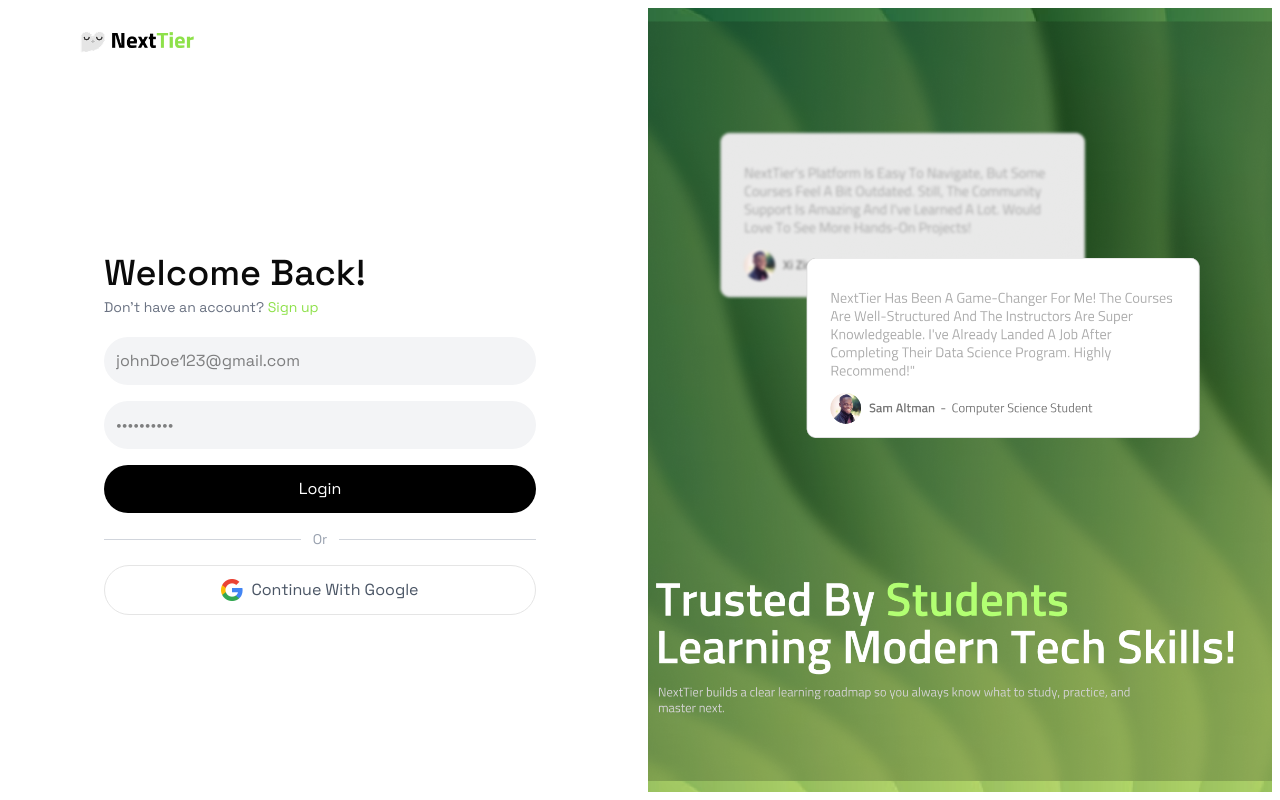
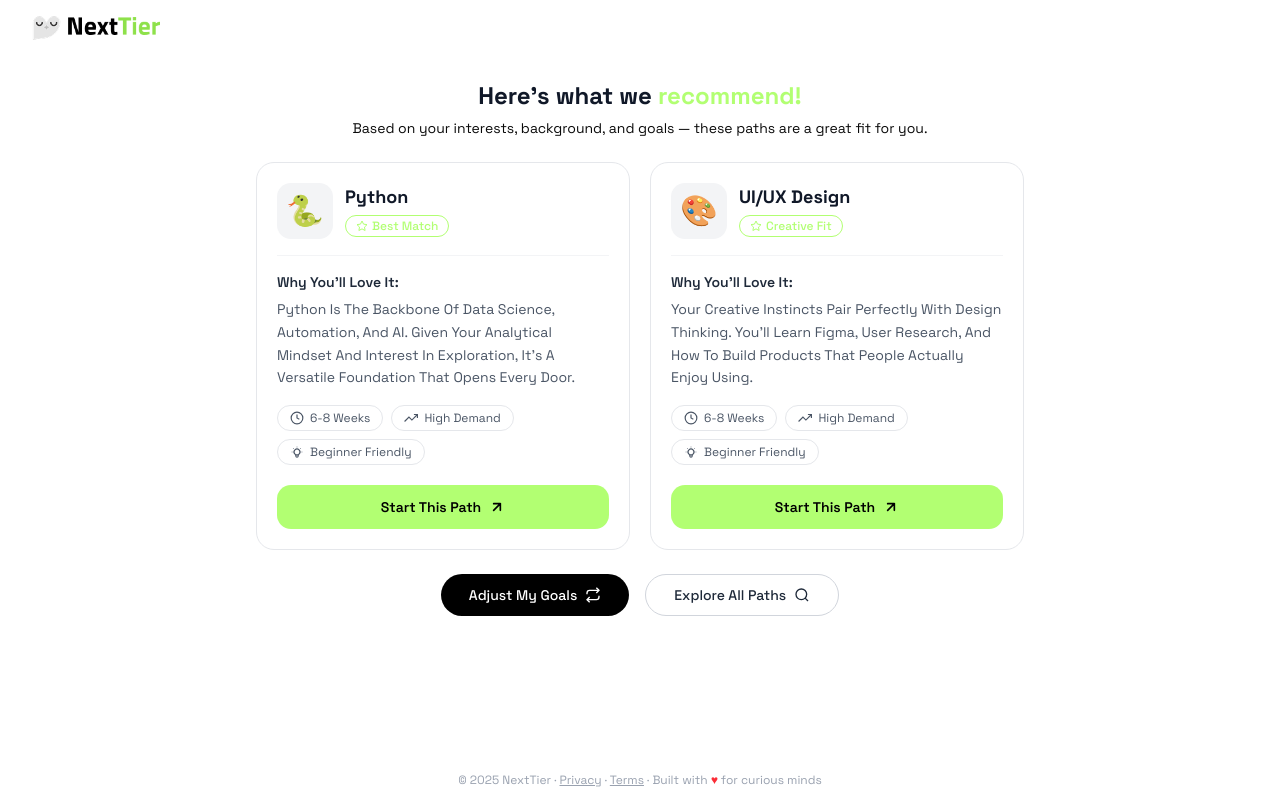
Before and after one commit to muhammad-13-2004/Next-Tier-UI-, a React (Vite) app: page /boarding in a window 1280 px wide. Before the commit this address led to /login. Built offline with nearby package versions, Linux system fonts and the light colour scheme; no server answers; a web font is replaced by a local one.

Commit message:
The Boarding page 4 and Boarding page 5 has been added

```diff
--- a/src/App.jsx
+++ b/src/App.jsx
@@ -7,29 +7,41 @@ import Dashboard from "./pages/dashboard/dashboard";
 import ProtectedRoute from "./components/auth/ProtectedRoute";
 import VerifyEmail from "./components/auth/VerifyEmail";
 import { useAuthStore } from "./store/authStore";
-import Boarding1 from "./components/boarding/Boarding1";
+import Boarding5 from "./components/boarding/Boarding5";
+
+// function App() {
+
+//   const initAuth = useAuthStore((s) => s.initAuth);
+
+//   useEffect(() => {
+//     return initAuth();
+//   }, [initAuth]);
+
+//   return (
+//     <Router>
+//       <Routes>
+//         <Route path="/" element={<Home />} />
+//         <Route path="/signup" element={<SignUp />} />
+//         <Route path="/login" element={<Login />} />
+//         <Route path="/verify-email" element={<VerifyEmail />} />
+//         <Route element={<ProtectedRoute requireVerified />}>
+//           <Route path="/dashboard" element={<Dashboard />} />
+//           <Route path="/boarding" element={<Boarding1 />} />
+//         </Route>
+//       </Routes>
+//     </Router>
+//   );
+// }
+
+// export default App;
+
 
 function App() {
 
-  const initAuth = useAuthStore((s) => s.initAuth);
 
-  useEffect(() => {
-    return initAuth();
-  }, [initAuth]);
 
   return (
-    <Router>
-      <Routes>
-        <Route path="/" element={<Home />} />
-        <Route path="/signup" element={<SignUp />} />
-        <Route path="/login" element={<Login />} />
-        <Route path="/verify-email" element={<VerifyEmail />} />
-        <Route element={<ProtectedRoute requireVerified />}>
-          <Route path="/dashboard" element={<Dashboard />} />
-          <Route path="/boarding" element={<Boarding1 />} />
-        </Route>
-      </Routes>
-    </Router>
+    <Boarding5 />
   );
 }
 
--- /dev/null
+++ b/src/components/boarding/Boarding4.jsx
@@ -0,0 +1,50 @@
+import Logo from '../../assets/LogoApp.png'
+import LoadingImage from '../../assets/nexttier-icon.png'
+
+export default function Boarding4() {
+  return (
+    <div className="h-screen bg-white flex flex-col overflow-hidden">
+      {/* Header */}
+      <header className="px-8 py-3 shrink-0">
+        <div className="h-8 flex items-center">
+          <img
+            src={Logo}
+            alt="Logo Of The App"
+            className="h-full w-auto object-contain"
+          />
+        </div>
+      </header>
+
+      {/* Main */}
+      <main className="flex-1 flex flex-col items-center justify-center">
+        <img
+          src={LoadingImage}
+          alt="Loading"
+          className="w-30 h-30 object-contain"
+          style={{ animation: 'pulse-scale 1.5s ease-in-out infinite' }}
+        />
+      </main>
+
+      {/* Footer */}
+      <footer className="text-center text-xs text-gray-400 py-3 shrink-0">
+        © 2025 NextTier ·{' '}
+        <a href="#" className="underline hover:text-gray-600">
+          Privacy
+        </a>
+        {' · '}
+        <a href="#" className="underline hover:text-gray-600">
+          Terms
+        </a>
+        {' · '}
+        Built with <span className="text-red-500">♥</span> for curious minds
+      </footer>
+
+      <style>{`
+        @keyframes pulse-scale {
+          0%, 100% { transform: scale(1); }
+          50% { transform: scale(1.08); }
+        }
+      `}</style>
+    </div>
+  )
+}
--- /dev/null
+++ b/src/components/boarding/Boarding5.jsx
@@ -0,0 +1,66 @@
+import Logo from '../../assets/LogoApp.png'
+import CourseCard from './CourseCard'
+import {courses}  from '../../utils/Courserecommendation'
+
+export default function Boarding5() {
+  return (
+    <div className="h-screen bg-white flex flex-col overflow-hidden">
+
+      {/* Header */}
+      <header className="px-8 py-3 shrink-0">
+        <div className="h-8 flex items-center">
+          <img src={Logo} alt="Logo Of The App" className="h-full w-auto object-contain" />
+        </div>
+      </header>
+
+      {/* Main */}
+      <main className="flex-1 flex flex-col items-center px-6 overflow-hidden">
+
+        {/* Heading */}
+        <div className="text-center mt-6">
+          <h1 className="text-2xl font-bold text-gray-900">
+            Here's what we <span className="text-secondary">recommend!</span>
+          </h1>
+          <p className="text-subtext mt-1.5 text-sm">
+            Based on your interests, background, and goals — these paths are a great fit for you.
+          </p>
+        </div>
+
+        {/* Course Cards */}
+        <div className="grid grid-cols-2 gap-5 mt-6 w-full max-w-3xl">
+          {courses.map((course) => (
+            <CourseCard key={course.id} course={course} />
+          ))}
+        </div>
+
+        {/* Buttons */}
+        <div className="flex gap-4 mt-6">
+          <button className="bg-black text-white px-7 py-2.5 rounded-full font-medium text-sm flex items-center gap-2 hover:bg-gray-700 transition-colors">
+            Adjust My Goals
+            <svg viewBox="0 0 24 24" fill="none" stroke="currentColor" strokeWidth="2" className="w-4 h-4">
+              <polyline points="17 1 21 5 17 9"/><path d="M3 11V9a4 4 0 0 1 4-4h14"/>
+              <polyline points="7 23 3 19 7 15"/><path d="M21 13v2a4 4 0 0 1-4 4H3"/>
+            </svg>
+          </button>
+          <button className="border border-gray-300 text-gray-800 px-7 py-2.5 rounded-full font-medium text-sm flex items-center gap-2 hover:bg-gray-50 transition-colors">
+            Explore All Paths
+            <svg viewBox="0 0 24 24" fill="none" stroke="currentColor" strokeWidth="2" className="w-4 h-4">
+              <circle cx="11" cy="11" r="8"/><line x1="21" y1="21" x2="16.65" y2="16.65"/>
+            </svg>
+          </button>
+        </div>
+      </main>
+
+      {/* Footer */}
+      <footer className="text-center text-xs text-gray-400 py-3 shrink-0">
+        © 2025 NextTier ·{" "}
+        <a href="#" className="underline hover:text-gray-600">Privacy</a>
+        {" · "}
+        <a href="#" className="underline hover:text-gray-600">Terms</a>
+        {" · "}
+        Built with <span className="text-red-500">♥</span> for curious minds
+      </footer>
+
+    </div>
+  );
+}
--- /dev/null
+++ b/src/components/boarding/Coursecard.jsx
@@ -0,0 +1,67 @@
+const tagIcons = {
+  "6-8 Weeks": (
+    <svg viewBox="0 0 24 24" fill="none" stroke="currentColor" strokeWidth="2" className="w-3.5 h-3.5">
+      <circle cx="12" cy="12" r="10"/><polyline points="12 6 12 12 16 14"/>
+    </svg>
+  ),
+  "High Demand": (
+    <svg viewBox="0 0 24 24" fill="none" stroke="currentColor" strokeWidth="2" className="w-3.5 h-3.5">
+      <polyline points="23 6 13.5 15.5 8.5 10.5 1 18"/><polyline points="17 6 23 6 23 12"/>
+    </svg>
+  ),
+  "Beginner Friendly": (
+    <svg viewBox="0 0 24 24" fill="none" stroke="currentColor" strokeWidth="2" className="w-3.5 h-3.5">
+      <path d="M9.663 17h4.673M12 3v1m6.364 1.636l-.707.707M21 12h-1M4 12H3m3.343-5.657l-.707-.707m2.828 9.9a5 5 0 117.072 0l-.548.547A3.374 3.374 0 0014 18.469V19a2 2 0 11-4 0v-.531c0-.895-.356-1.754-.988-2.386l-.548-.547z"/>
+    </svg>
+  ),
+};
+
+export default function CourseCard({ course }) {
+  return (
+    <div className="bg-white rounded-2xl border border-gray-200 p-5 flex flex-col gap-4 w-full">
+
+      {/* Top: icon + title + badge */}
+      <div className="flex items-center gap-3">
+        <div className="w-14 h-14 rounded-xl bg-gray-100 flex items-center justify-center text-3xl shrink-0">
+          {course.icon}
+        </div>
+        <div>
+          <p className="text-lg font-bold text-gray-900">{course.title}</p>
+          <span className="inline-flex items-center gap-1 mt-1 text-xs font-medium text-secondary border border-secondary rounded-full px-2.5 py-0.5">
+            <svg viewBox="0 0 24 24" fill="none" stroke="currentColor" strokeWidth="2" className="w-3 h-3">
+              <polygon points="12 2 15.09 8.26 22 9.27 17 14.14 18.18 21.02 12 17.77 5.82 21.02 7 14.14 2 9.27 8.91 8.26 12 2"/>
+            </svg>
+            {course.badge}
+          </span>
+        </div>
+      </div>
+
+      <hr className="border-gray-100" />
+
+      {/* Why You'll Love It */}
+      <div>
+        <p className="text-sm font-semibold text-gray-800 mb-1.5">Why You'll Love It:</p>
+        <p className="text-sm text-gray-600 leading-relaxed">{course.why}</p>
+      </div>
+
+      {/* Tags */}
+      <div className="flex flex-wrap gap-2">
+        {course.tags.map((tag) => (
+          <span key={tag} className="inline-flex items-center gap-1.5 text-xs text-gray-600 border border-gray-200 rounded-full px-3 py-1">
+            {tagIcons[tag] || null}
+            {tag}
+          </span>
+        ))}
+      </div>
+
+      {/* CTA */}
+      <button className="w-full bg-secondary text-black font-semibold text-sm py-3 rounded-xl flex items-center justify-center gap-2 hover:opacity-90 transition-opacity mt-1">
+        Start This Path
+        <svg viewBox="0 0 24 24" fill="none" stroke="currentColor" strokeWidth="2.5" className="w-4 h-4">
+          <path d="M7 17L17 7M17 7H7M17 7v10" strokeLinecap="round" strokeLinejoin="round"/>
+        </svg>
+      </button>
+
+    </div>
+  );
+}
--- /dev/null
+++ b/src/utils/Courserecommendation.js
@@ -0,0 +1,19 @@
+export const courses =
+[
+  {
+    "id": "python",
+    "title": "Python",
+    "badge": "Best Match",
+    "icon": "🐍",
+    "why": "Python Is The Backbone Of Data Science, Automation, And AI. Given Your Analytical Mindset And Interest In Exploration, It's A Versatile Foundation That Opens Every Door.",
+    "tags": ["6-8 Weeks", "High Demand", "Beginner Friendly"]
+  },
+  {
+    "id": "uiux",
+    "title": "UI/UX Design",
+    "badge": "Creative Fit",
+    "icon": "🎨",
+    "why": "Your Creative Instincts Pair Perfectly With Design Thinking. You'll Learn Figma, User Research, And How To Build Products That People Actually Enjoy Using.",
+    "tags": ["6-8 Weeks", "High Demand", "Beginner Friendly"]
+  }
+]
```
Also changed, not shown: src/components/dashboard/LearningPathsSection.jsx (+11 -11 lines).
